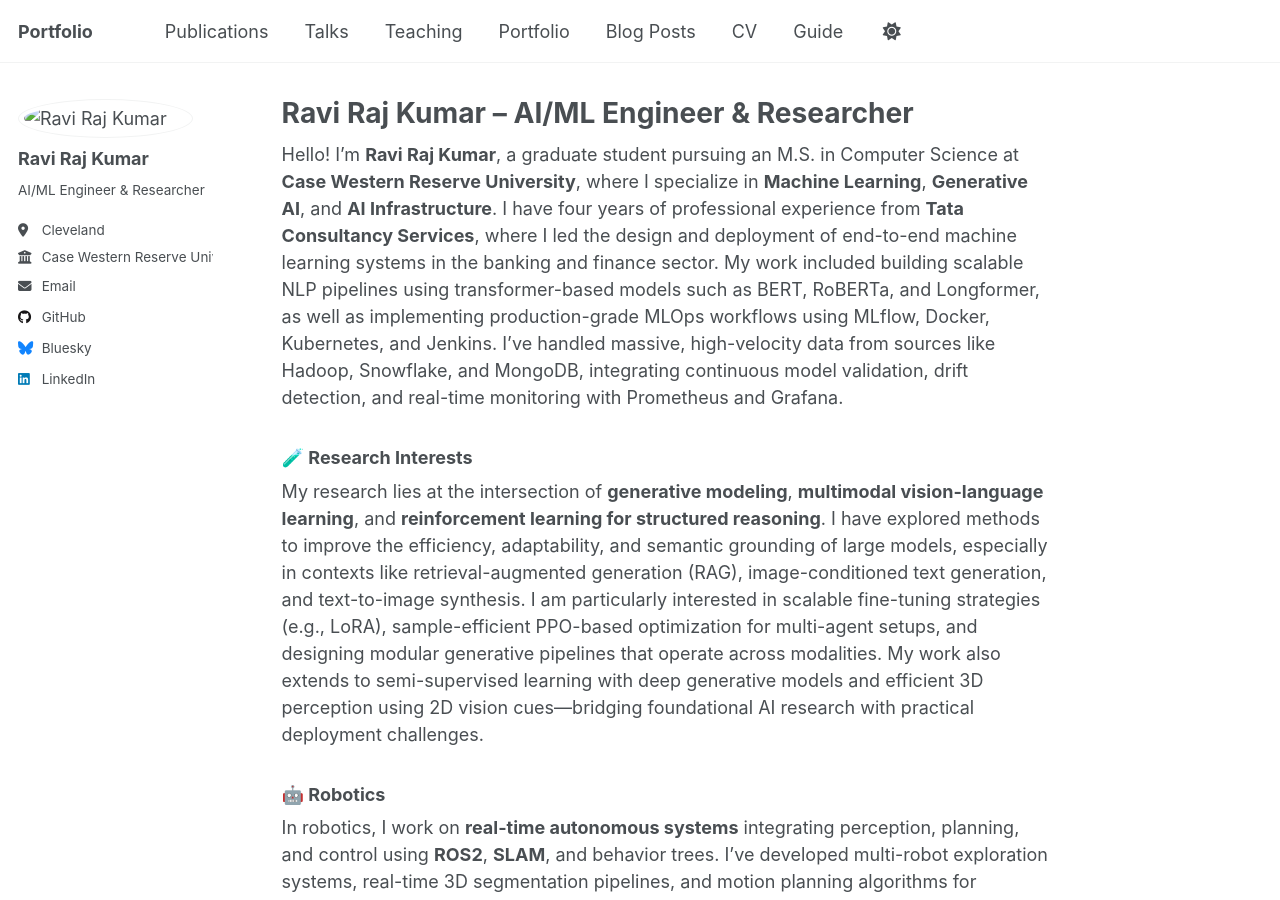
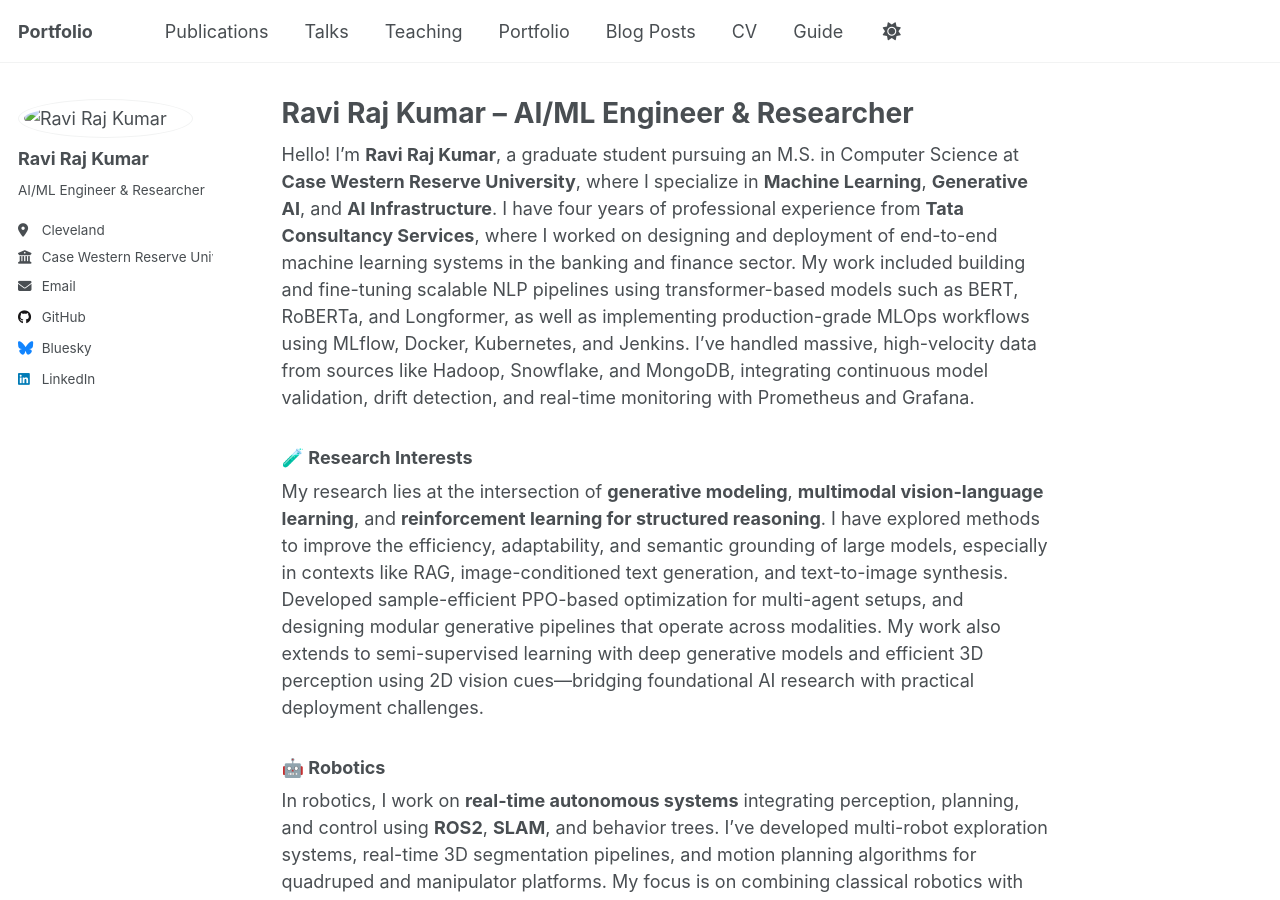
Before and after one commit to raviraj988/raviraj988.github.io, a Jekyll site: the page built from _pages/about.md, in a window 1280 px wide and 900 px high. Built offline with Jekyll 4.4.1, drawn with Linux system fonts in a browser that asks for light colours; part of the change alters nothing that is shown; some of the changed text lies outside the part shown.

Commit message:
Updated about page

```diff
--- a/_pages/about.md
+++ b/_pages/about.md
@@ -7,11 +7,11 @@ redirect_from:
   - /about.html
 ---
 
-Hello! I’m **Ravi Raj Kumar**, a graduate student pursuing an M.S. in Computer Science at **Case Western Reserve University**, where I specialize in **Machine Learning**, **Generative AI**, and **AI Infrastructure**. I have four years of professional experience from **Tata Consultancy Services**, where I led the design and deployment of end-to-end machine learning systems in the banking and finance sector. My work included building scalable NLP pipelines using transformer-based models such as BERT, RoBERTa, and Longformer, as well as implementing production-grade MLOps workflows using MLflow, Docker, Kubernetes, and Jenkins. I’ve handled massive, high-velocity data from sources like Hadoop, Snowflake, and MongoDB, integrating continuous model validation, drift detection, and real-time monitoring with Prometheus and Grafana.
+Hello! I’m **Ravi Raj Kumar**, a graduate student pursuing an M.S. in Computer Science at **Case Western Reserve University**, where I specialize in **Machine Learning**, **Generative AI**, and **AI Infrastructure**. I have four years of professional experience from **Tata Consultancy Services**, where I worked on  designing and deployment of end-to-end machine learning systems in the banking and finance sector. My work included building and fine-tuning scalable NLP pipelines using transformer-based models such as BERT, RoBERTa, and Longformer, as well as implementing production-grade MLOps workflows using MLflow, Docker, Kubernetes, and Jenkins. I’ve handled massive, high-velocity data from sources like Hadoop, Snowflake, and MongoDB, integrating continuous model validation, drift detection, and real-time monitoring with Prometheus and Grafana.
 
 
 ### 🧪 Research Interests
-My research lies at the intersection of **generative modeling**, **multimodal vision-language learning**, and **reinforcement learning for structured reasoning**. I have explored methods to improve the efficiency, adaptability, and semantic grounding of large models, especially in contexts like retrieval-augmented generation (RAG), image-conditioned text generation, and text-to-image synthesis. I am particularly interested in scalable fine-tuning strategies (e.g., LoRA), sample-efficient PPO-based optimization for multi-agent setups, and designing modular generative pipelines that operate across modalities. My work also extends to semi-supervised learning with deep generative models and efficient 3D perception using 2D vision cues—bridging foundational AI research with practical deployment challenges.
+My research lies at the intersection of **generative modeling**, **multimodal vision-language learning**, and **reinforcement learning for structured reasoning**. I have explored methods to improve the efficiency, adaptability, and semantic grounding of large models, especially in contexts like RAG, image-conditioned text generation, and text-to-image synthesis. Developed sample-efficient PPO-based optimization for multi-agent setups, and designing modular generative pipelines that operate across modalities. My work also extends to semi-supervised learning with deep generative models and efficient 3D perception using 2D vision cues—bridging foundational AI research with practical deployment challenges.
 
 
 ### 🤖 Robotics
@@ -84,21 +84,3 @@ and Prioritization, Named Entity Recognition (NER) for automated information ext
   Developed SLAM and exploration pipelines for Unitree GO robots using RTABMap and ZED-based visual-inertial fusion.
 
 ---
-
-### ⚙️ Technical Proficiency
-
-- **Languages & Frameworks**: Python, C++, SQL, Java, JavaScript, TensorFlow, PyTorch, HuggingFace, FastAPI
-- **Machine Learning**: Classification, Regression, Transformers, CNNs, RNNs, Scikit-learn
-- **Reinforcement Learning**: Q-Learning, SARSA, REINFORCE, PPO, GRPO, A2C, DDPG, SAC, Multi-Agent RL
-- **Generative AI**: DDPM, VDM, GANs, VAEs, ELBO, Image Synthesis, LoRA, QLoRA, PEFT
-- **MLOps & Deployment**: MLflow, Docker, Kubernetes, Jenkins, ONNX, Prometheus, Grafana, AWS, GCP
-- **RAG/LLM Stack**: FAISS, Pinecone, LangChain, LangGraph, Top-K Retrieval, Prompt Engineering
-
----
-
-📄 [**Download AI/ML Resume (PDF)**](files/ravi_raj_resume_ai.pdf) | [**Download Robotics Resume**](files/ravi_raj_resume_robotics.pdf)
-🔗 [GitHub](https://github.com/raviraj988) • [LinkedIn](https://www.linkedin.com/in/ravi-raj-kumar-968994128/) • Cleveland, OH
-
----
-
-_This portfolio is powered by [AcademicPages](https://github.com/academicpages/academicpages.github.io) and hosted via GitHub Pages._
```
